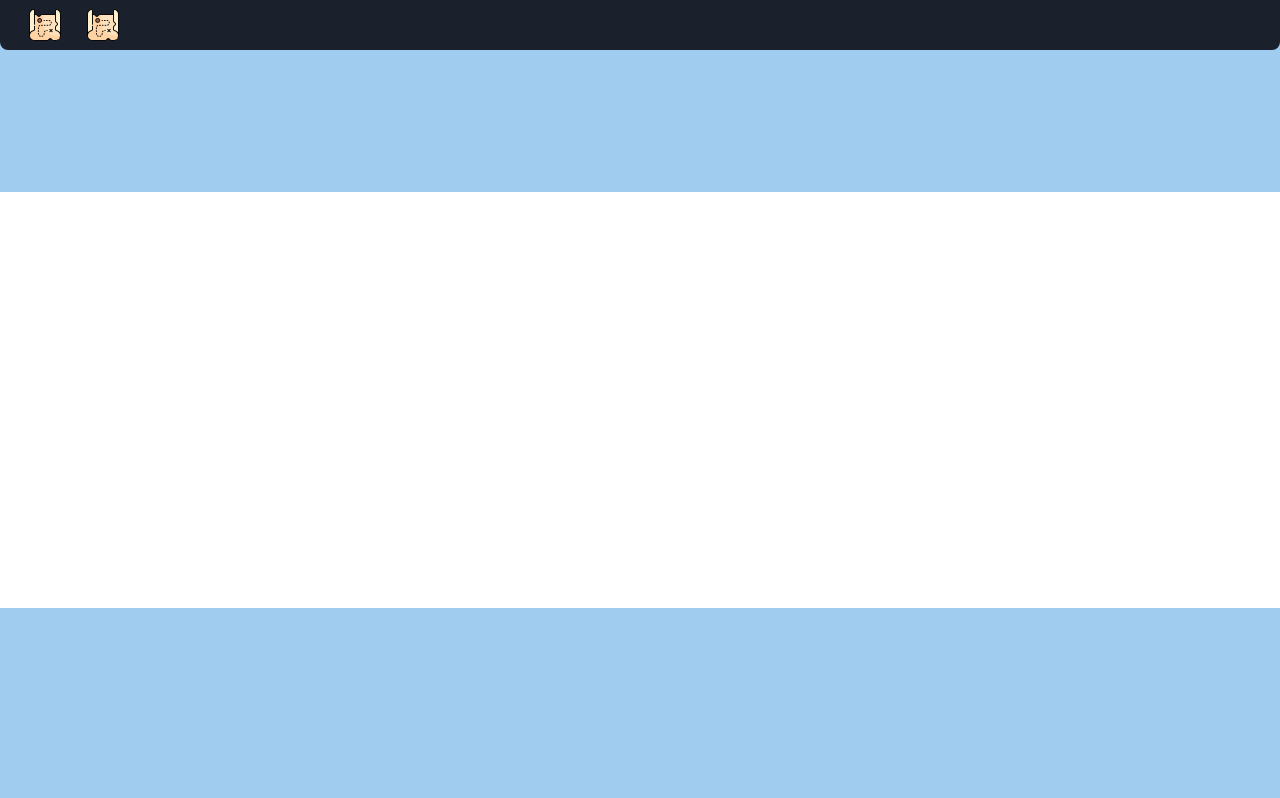
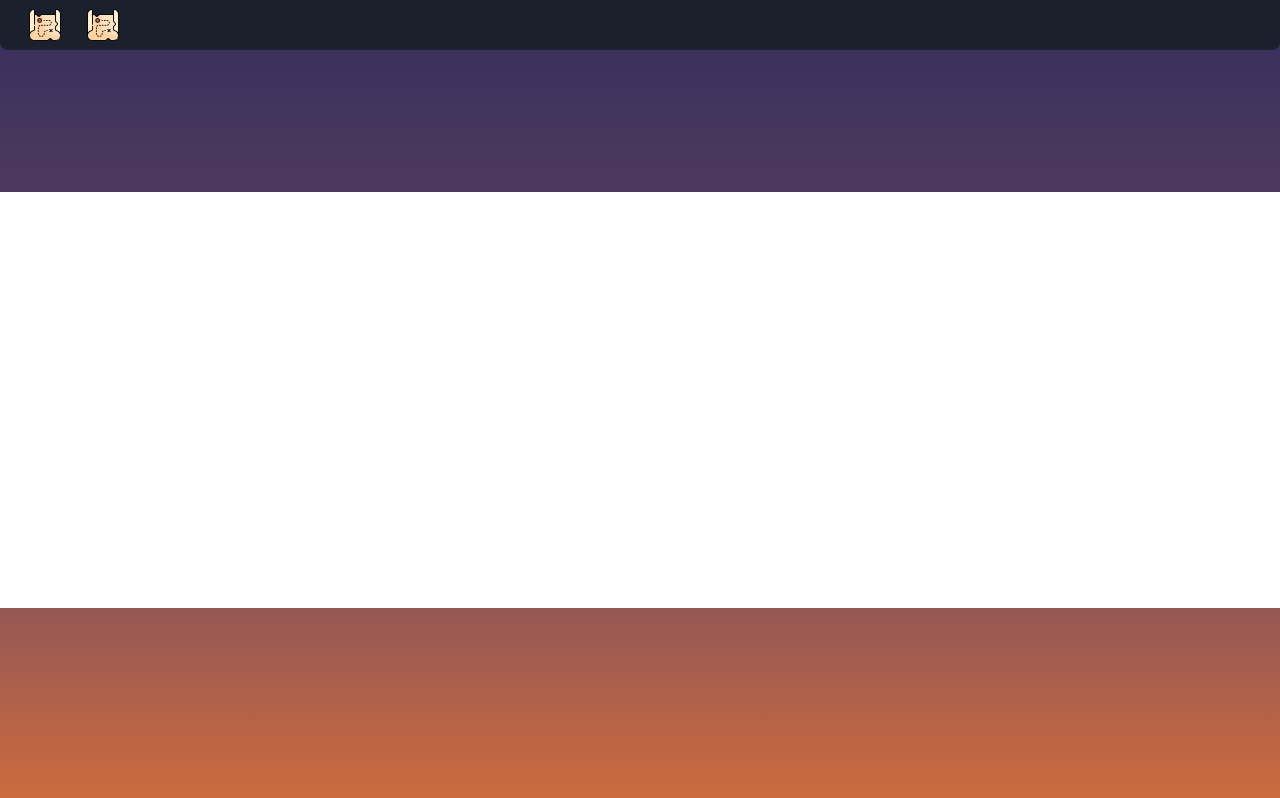
Before and after one commit to KevinLeeFM/aerodock, a React app in the folder frontend/: page / in a window 1280 px wide. Built offline with nearby package versions, Linux system fonts and the light colour scheme.

Commit message:
Added SkyGradient for the Background

```diff
--- a/frontend/src/components/Background.js
+++ b/frontend/src/components/Background.js
@@ -1,9 +1,38 @@
 import React, { Component } from 'react'
+import SkyGradient from './SkyGradient'
 
 export class Background extends Component {
+
+    constructor(props) {
+        super(props);
+
+        this.state = {
+            date: this.props['date'] || new Date()
+        };
+    }
+
+    componentDidMount() {
+        this.timer = setInterval(
+            () => this.tick(),
+            60000 // ticks once a minute
+        );
+    }
+
+    componentWillUnmount() {
+        clearInterval(this.timer);
+    }
+
+    tick() {
+        this.setState((state, props) => (
+            {
+                date: props.date || new Date()
+            }
+        ));
+    }
+
     render() {
         return (
-            <div className='bg-blue-500 bg-opacity-50 h-screen w-screen fixed'></div>
+            <div className='bg-opacity-50 h-screen w-screen fixed' style={{background: SkyGradient.getCSS(this.state.date)}}></div>
         )
     }
 }
--- /dev/null
+++ b/frontend/src/components/SkyGradient.js
@@ -0,0 +1,108 @@
+export default class SkyGradient {
+
+    static keyframes = [
+        // 0:00
+        {
+            //  R   G   B
+            0: [43, 51, 80], // lowest color
+            1: [20, 26, 88], // middle color
+            2: [8, 10, 30], // highest color
+            center: 30, // percentage of middle from bottom
+        },
+        {
+            0: [88, 94, 141],
+            1: [37, 43, 94],
+            2: [15, 20, 45],
+            center: 35,
+        },
+        // 6:00 (sunrise)
+        {
+            0: [250, 88, 0],
+            1: [120, 73, 62],
+            2: [70, 44, 44],
+            center: 40,
+        },
+        // 9:00
+        {
+            0: [240, 222, 182],
+            1: [133, 145, 248],
+            2: [43, 56, 177],
+            center: 45,
+        },
+        // 12:00
+        {
+            0: [172, 186, 255],
+            1: [94, 130, 250],
+            2: [55, 70, 210],
+            center: 50,
+        },
+        // 3:00
+        {
+            0: [240, 222, 182],
+            1: [133, 145, 248],
+            2: [43, 56, 177],
+            center: 45,
+        },
+        // 6:00 (sundown)
+        {
+            0: [255, 113, 31],
+            1: [148, 89, 100],
+            2: [69, 57, 112],
+            center: 40,
+        },
+        // 9:00
+        {
+            0: [88, 94, 134],
+            1: [37, 43, 94],
+            2: [15, 20, 45],
+            center: 35,
+        },
+    ];
+
+    static gradientStep = 3; // in hours
+
+    static getHour(date) {
+        return date.getHours() + date.getMinutes() / 60 + date.getSeconds() / 3600;
+    }
+
+    static getGradient(date) {
+        let keyframes = SkyGradient.keyframes
+        let hour = SkyGradient.getHour(date);
+        let gradientStep = SkyGradient.gradientStep;
+        let index0 = Math.floor(hour / 3);
+        let index1 = (index0 + 1) % (24 / gradientStep);
+        let lerpT = (hour % gradientStep) / gradientStep;
+
+        let center0 = keyframes[index0].center;
+        let center1 = keyframes[index1].center;
+        let gradient = {
+            center: SkyGradient.lerpReal(center0, center1, lerpT)
+        };
+
+        for (let c = 0; c < 3; c++) {
+            let v0 = keyframes[index0][c];
+            let v1 = keyframes[index1][c];
+            gradient[c] = SkyGradient.lerpVector3(v0, v1, lerpT);
+        }
+
+        return gradient;
+    }
+
+    static getCSS(date) {
+        let g = SkyGradient.getGradient(date);
+        return `linear-gradient(to top, rgb(${g[0][0]}, ${g[0][1]}, ${g[0][2]}) 0%, rgb(${g[1][0]}, ${g[1][1]}, ${g[1][2]}) ${g.center}%, rgb(${g[2][0]}, ${g[2][1]}, ${g[2][2]}) 100%)`;
+    }
+
+    static lerpVector3(v0, v1, t) {
+        let v = []
+        for (let i=0; i < 3; i++) {
+            v[i] = SkyGradient.lerpReal(v0[i], v1[i], t);
+        }
+
+        return v;
+    }
+
+    static lerpReal(r0, r1, t) {
+        return (r1 - r0) * t + r0;
+    }
+}
```
Also changed, not shown: frontend/src/components/Background.md (added, +3 -0 lines).
